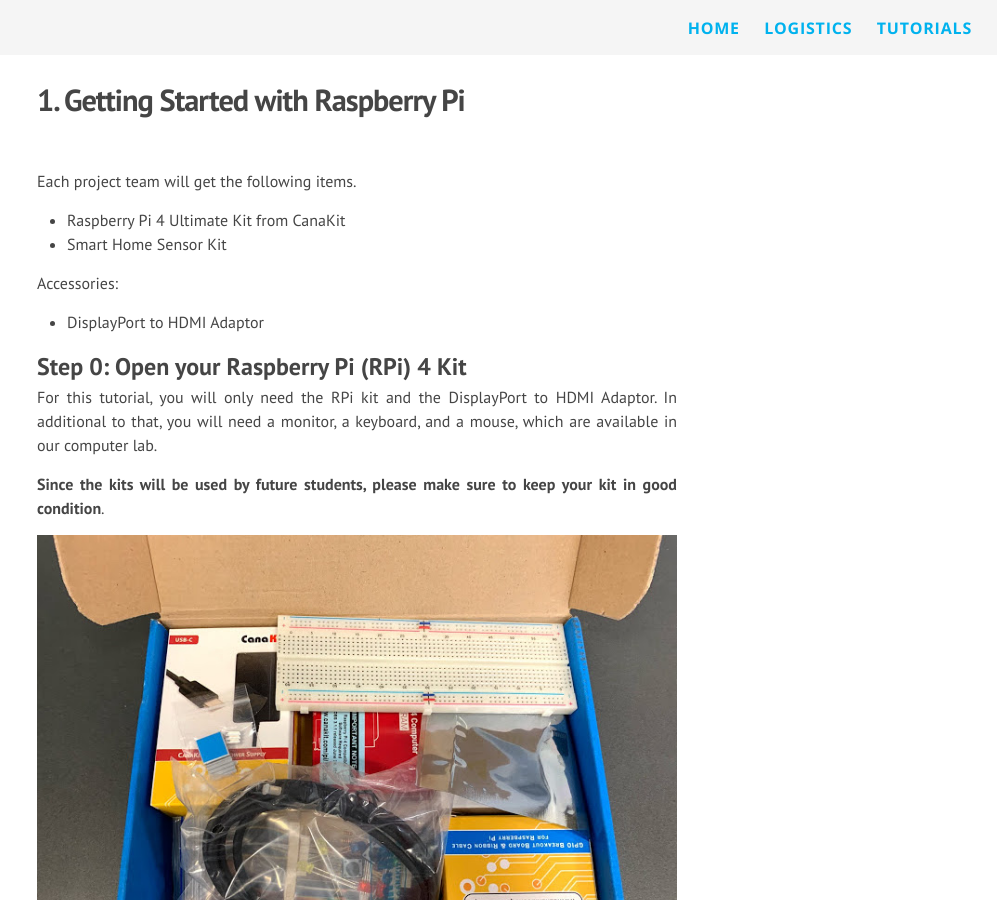
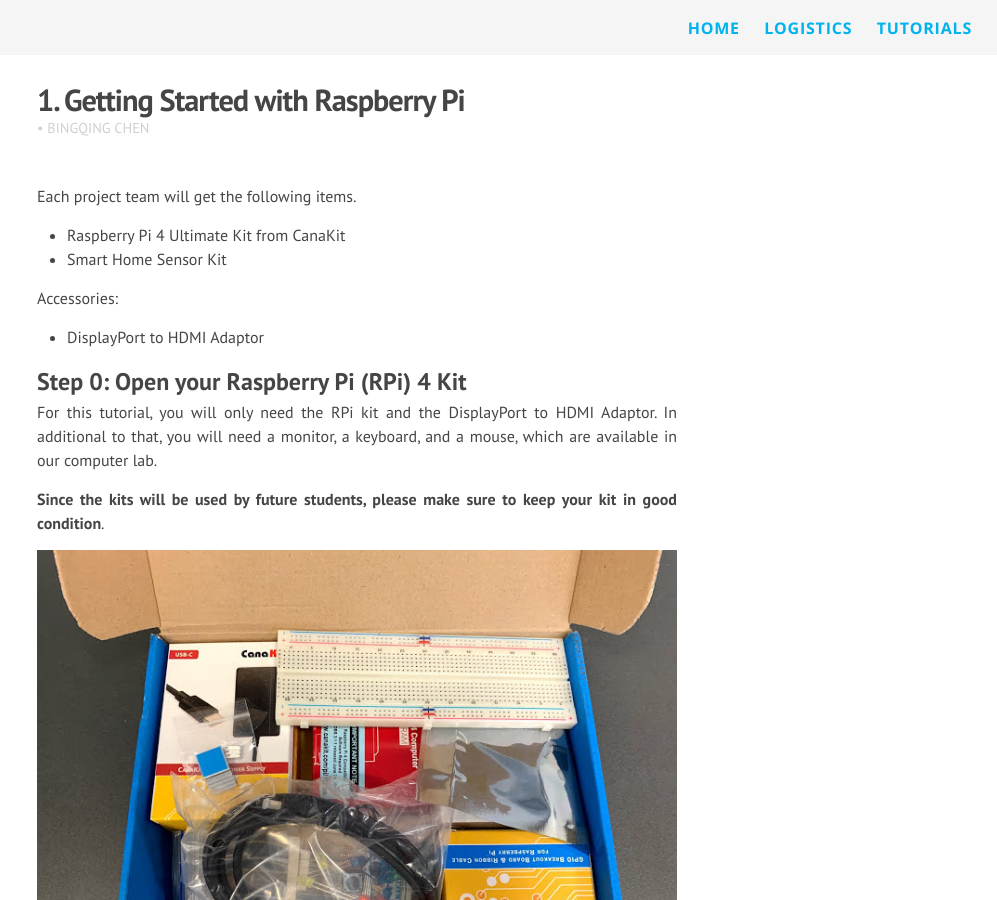
Before and after one commit to INFERLab/12740, a Jekyll site: the page built from _posts/2019-08-15-get-started.md, in a window 1280 px wide and 900 px high. Shown: the whole window, without its empty margins (283-1280 px from the left). Built offline with Jekyll 4.4.1, drawn with Linux system fonts in a browser that asks for light colours; nearby versions of some CDN libraries.

```diff
--- a/_posts/2019-08-15-get-started.md
+++ b/_posts/2019-08-15-get-started.md
@@ -1,8 +1,8 @@
 ---
 layout: post
 title: 1. Getting Started with Raspberry Pi
-date: 2019-07-15
 permalink: /tutorials/get-started.html
+author: Bingqing Chen
 ---
 
 Each project team will get the following items.
```
Also changed, not shown: _posts/2019-07-29-binary.md (+1 -0 lines).
